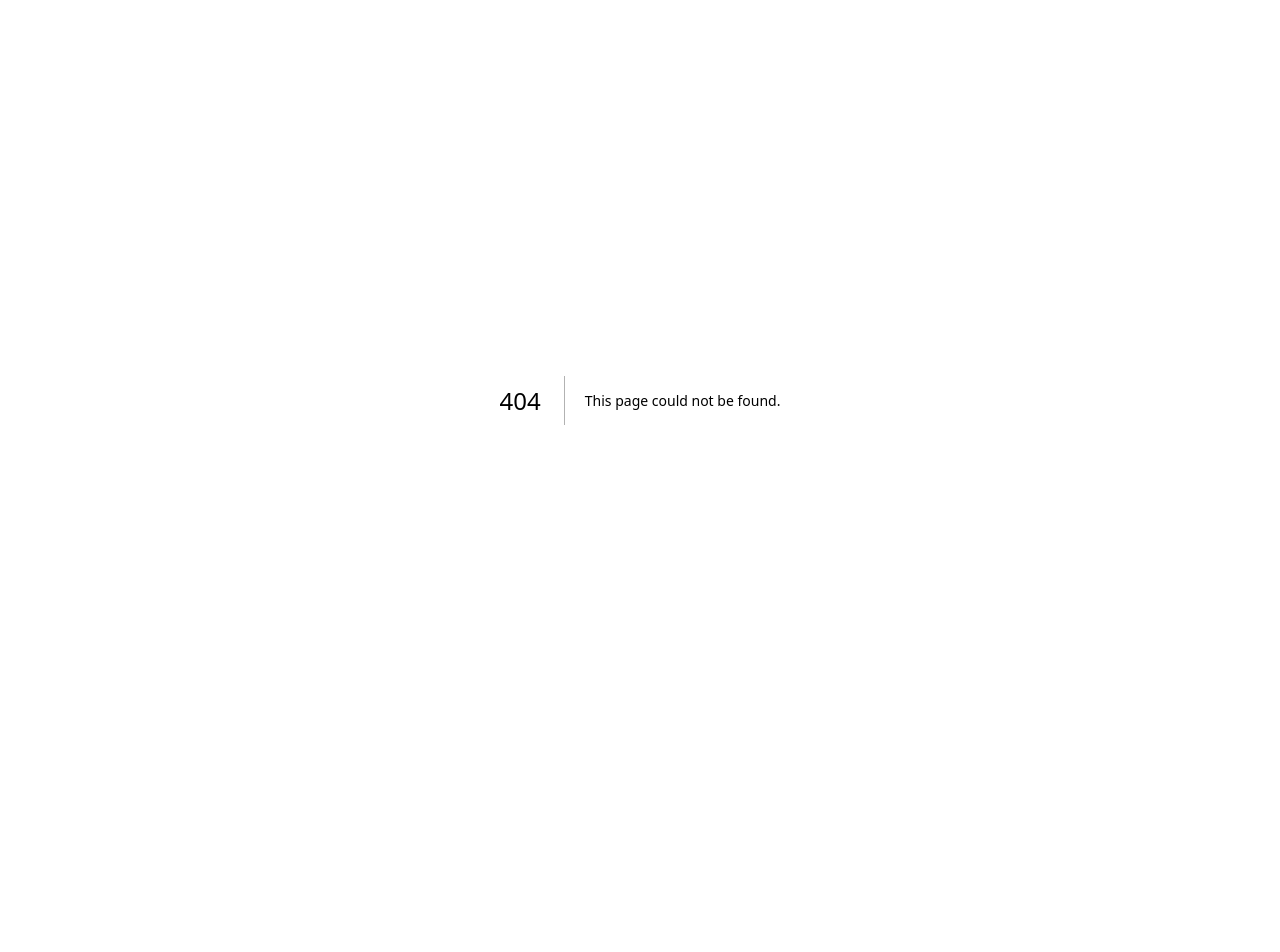
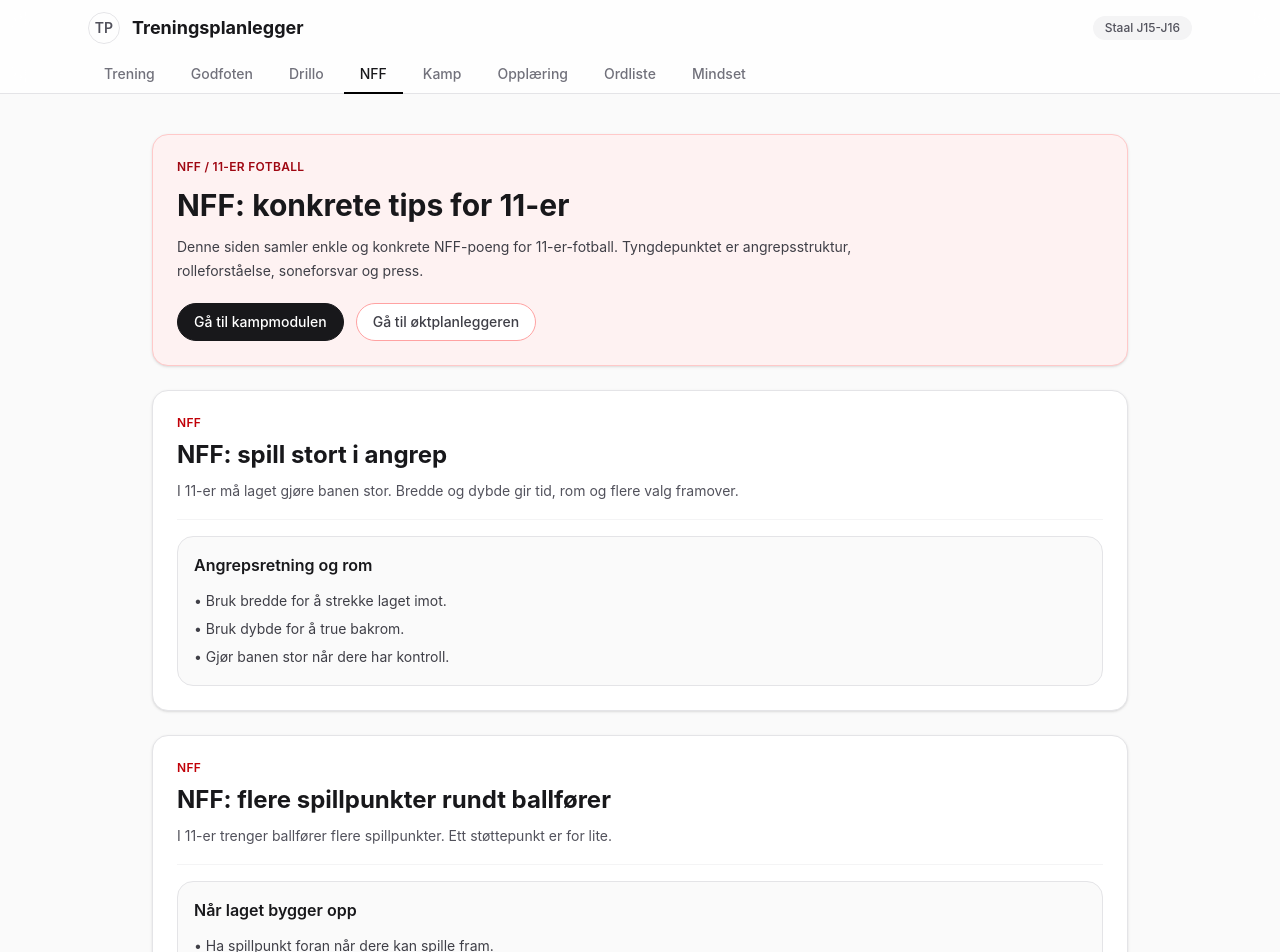
Before and after one commit to toro68/treninger, a Next.js app: page /nff in a window 1280 px wide. Before the commit this address had no page. Shown: the top 952 px of the page. Before the commit the page ends 800 px from the top, so only its background shows below. Built offline with nearby package versions, Linux system fonts and the light colour scheme.

Commit message:
Add NFF 11-a-side theory page

```diff
--- /dev/null
+++ b/src/app/nff/page.tsx
@@ -0,0 +1,21 @@
+import type { Metadata } from "next";
+
+import { AppHeader } from "@/components/AppHeader";
+import { Nff } from "@/components/Nff";
+
+export const metadata: Metadata = {
+  title: "NFF: 11-er og ferdig spill",
+  description: "NFF-siden med prinsipper for 11-er-fotball, soneforsvar, læring og overgangen mot ferdig spill.",
+};
+
+export default function NffPage() {
+  return (
+    <div className="min-h-screen bg-zinc-50">
+      <AppHeader />
+
+      <div className="mx-auto max-w-5xl space-y-8 px-4 py-6 sm:px-6 sm:py-10">
+        <Nff />
+      </div>
+    </div>
+  );
+}
--- a/src/components/AppHeader.tsx
+++ b/src/components/AppHeader.tsx
@@ -7,6 +7,7 @@
   { href: "/", label: "Trening" },
   { href: "/godfoten", label: "Godfoten" },
   { href: "/drillo", label: "Drillo" },
+  { href: "/nff", label: "NFF" },
   { href: "/kamp", label: "Kamp" },
   { href: "/opplaering", label: "Opplæring" },
   { href: "/ordliste", label: "Ordliste" },
--- /dev/null
+++ b/src/components/Nff.tsx
@@ -0,0 +1,88 @@
+import Link from "next/link";
+
+import { sessionTheoryItems } from "@/data/sessionTheory";
+
+const nffSectionIds = [
+  "theory-nff-relasjonell-kompetanse",
+  "theory-nff-fra-nier-til-ellever",
+  "theory-nff-felles-sprak-og-spillide",
+  "theory-nff-soneforsvar-hvorfor",
+  "theory-nff-pa-rett-side",
+  "theory-nff-presshoyde-samstemthet",
+] as const;
+
+const nffItems = nffSectionIds
+  .map((id) => sessionTheoryItems.find((item) => item.id === id))
+  .filter((item) => item !== undefined);
+
+const renderSection = (item: (typeof nffItems)[number]) => {
+  if (!item) return null;
+
+  return (
+    <section key={item.id} className="rounded-2xl border border-zinc-200 bg-white p-6 shadow-sm">
+      <div className="space-y-2 border-b border-zinc-100 pb-4">
+        <p className="text-xs font-semibold uppercase tracking-wide text-red-700">NFF</p>
+        <h2 className="text-2xl font-bold text-zinc-900">{item.title}</h2>
+        <p className="text-sm leading-6 text-zinc-600">{item.summary}</p>
+      </div>
+
+      <div className="mt-4 space-y-4">
+        {item.sections?.map((section) => (
+          <article key={section.title} className="rounded-2xl border border-zinc-200 bg-zinc-50 p-4">
+            <h3 className="text-base font-semibold text-zinc-900">{section.title}</h3>
+            {section.paragraphs?.length ? (
+              <div className="mt-3 space-y-3 text-sm leading-6 text-zinc-700">
+                {section.paragraphs.map((paragraph) => (
+                  <p key={paragraph}>{paragraph}</p>
+                ))}
+              </div>
+            ) : null}
+            {section.bullets?.length ? (
+              <ul className="mt-3 space-y-1 text-sm leading-6 text-zinc-700">
+                {section.bullets.map((bullet) => (
+                  <li key={bullet}>• {bullet}</li>
+                ))}
+              </ul>
+            ) : null}
+          </article>
+        ))}
+      </div>
+    </section>
+  );
+};
+
+export const Nff = () => {
+  return (
+    <section className="space-y-6">
+      <section className="rounded-2xl border border-red-200 bg-red-50 p-6 shadow-sm">
+        <div className="space-y-3">
+          <p className="text-xs font-semibold uppercase tracking-wide text-red-800">NFF / 11-er fotball</p>
+          <h1 className="text-3xl font-bold text-zinc-900">NFF: konkrete tips for 11-er</h1>
+          <p className="max-w-3xl text-sm leading-6 text-zinc-700">
+            Denne siden samler enkle og konkrete NFF-poeng for 11-er-fotball. Tyngdepunktet er angrepsstruktur,
+            rolleforståelse, soneforsvar og press.
+          </p>
+        </div>
+
+        <div className="mt-5 flex flex-wrap gap-3">
+          <Link
+            href="/kamp"
+            className="inline-flex rounded-full border border-zinc-900 bg-zinc-900 px-4 py-2 text-sm font-medium text-white transition hover:bg-zinc-700"
+          >
+            Gå til kampmodulen
+          </Link>
+          <Link
+            href="/"
+            className="inline-flex rounded-full border border-red-300 bg-white px-4 py-2 text-sm font-medium text-zinc-700 transition hover:border-red-400"
+          >
+            Gå til øktplanleggeren
+          </Link>
+        </div>
+      </section>
+
+      {nffItems.map((item) => renderSection(item))}
+    </section>
+  );
+};
+
+export default Nff;
--- a/src/data/sessionTheory.ts
+++ b/src/data/sessionTheory.ts
@@ -555,6 +555,102 @@
       },
     ],
   },
+  {
+    id: "theory-nff-relasjonell-kompetanse",
+    category: "spillerbudskap",
+    title: "NFF: spill stort i angrep",
+    summary: "I 11-er må laget gjøre banen stor. Bredde og dybde gir tid, rom og flere valg framover.",
+    sections: [
+      {
+        title: "Angrepsretning og rom",
+        bullets: [
+          "Bruk bredde for å strekke laget imot.",
+          "Bruk dybde for å true bakrom.",
+          "Gjør banen stor når dere har kontroll.",
+        ],
+      },
+    ],
+  },
+  {
+    id: "theory-nff-fra-nier-til-ellever",
+    category: "spillerbudskap",
+    title: "NFF: flere spillpunkter rundt ballfører",
+    summary: "I 11-er trenger ballfører flere spillpunkter. Ett støttepunkt er for lite.",
+    sections: [
+      {
+        title: "Når laget bygger opp",
+        bullets: [
+          "Ha spillpunkt foran når dere kan spille fram.",
+          "Ha støtte bak når presset må av.",
+          "Ha motsatt side klar når spillsiden er stengt.",
+        ],
+      },
+    ],
+  },
+  {
+    id: "theory-nff-felles-sprak-og-spillide",
+    category: "spillerbudskap",
+    title: "NFF: rolleforståelse i 11-er",
+    summary: "I 11-er må rollene utfylle hverandre. Noen truer, noen støtter, noen sikrer.",
+    sections: [
+      {
+        title: "Rollekrav i laget",
+        bullets: [
+          "Ballnære spillere må skape støtte og pasningsvinkel.",
+          "Spillere lenger unna må true nytt rom eller gjøre banen stor.",
+          "Noen må alltid sikre bak neste trekk.",
+        ],
+      },
+    ],
+  },
+  {
+    id: "theory-nff-soneforsvar-hvorfor",
+    category: "spillerbudskap",
+    title: "NFF: godt forsvar skaper angrep",
+    summary: "Godt forsvar handler om mer enn å nekte mål. Det er også starten på de beste angrepene.",
+    sections: [
+      {
+        title: "Hvorfor NFF vektlegger forsvar",
+        bullets: [
+          "Konsentrering, dybde og balanse gjør laget vanskeligere å spille gjennom.",
+          "Samstemt forflytning krymper tid og rom.",
+          "Gode ballerobringer gir ofte de beste angrepene.",
+        ],
+      },
+    ],
+  },
+  {
+    id: "theory-nff-pa-rett-side",
+    category: "spillerbudskap",
+    title: "NFF: på rett side i soneforsvar",
+    summary: "I soneforsvar betyr rett side først og fremst rett side av ball i riktig rom.",
+    sections: [
+      {
+        title: "Hva rett side betyr",
+        bullets: [
+          "Spillere i det bakre leddet er oftest både på rett side av ball og motstander.",
+          "Øvrige spillere må først komme på rett side av ball og inn i strukturen.",
+          "Nær ballfører kan feil side fortsatt gi mulighet til å vinne ball i sandwich.",
+        ],
+      },
+    ],
+  },
+  {
+    id: "theory-nff-presshoyde-samstemthet",
+    category: "trenerfokus",
+    title: "NFF: presshøyde og samstemthet",
+    summary: "Presshøyde må passe lagets evne til å stå samlet. Høyt og lavt press er verdiløst hvis laget splittes.",
+    sections: [
+      {
+        title: "Når laget presser",
+        bullets: [
+          "1F må lede eller oppholde til laget samler seg bak presset.",
+          "Alle avstander må justeres raskt når presset glipper.",
+          "Lavt press er kontroll, ikke passivitet.",
+        ],
+      },
+    ],
+  },
 ];
 
 export const getSessionTheoryItem = (id: string) =>
```
